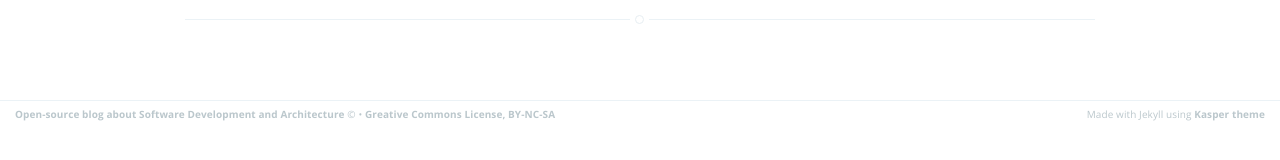
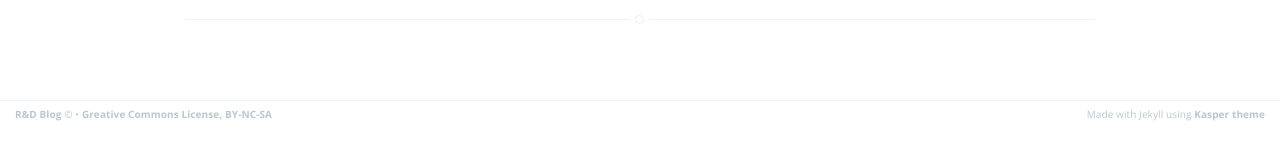
Before and after one commit to rndblog/rndblog.github.io, a Jekyll site: the page built from about.md, in a window 1280 px wide. Shown: the part 610-770 px from the top of the page. Built offline with Jekyll 4.4.1, drawn with Linux system fonts in a browser that asks for light colours; Markdown is read by kramdown in place of the engine named in the settings; some of the changed lines change nothing that is shown.

Commit message:
Init settings

```diff
--- a/_config.yml
+++ b/_config.yml
@@ -12,7 +12,9 @@
 domain_name: 'http://rndblog.github.io'
 google_analytics: 'UA-XXXXXXXX-X'
 
+author:         'R&D Blog'
+bio:		'Open-source notes and articles on High Load, Big Data, Java, Architecture and Management'
+
 # Details for the RSS feed generator
 url:            'http://rndblog.github.io'
-author:         'R&D Blog'
-bio:		'Open-source notes and articles on High Load, Big Data, Java, Architecture and Management'
+name:		'R&D Blog'
```
